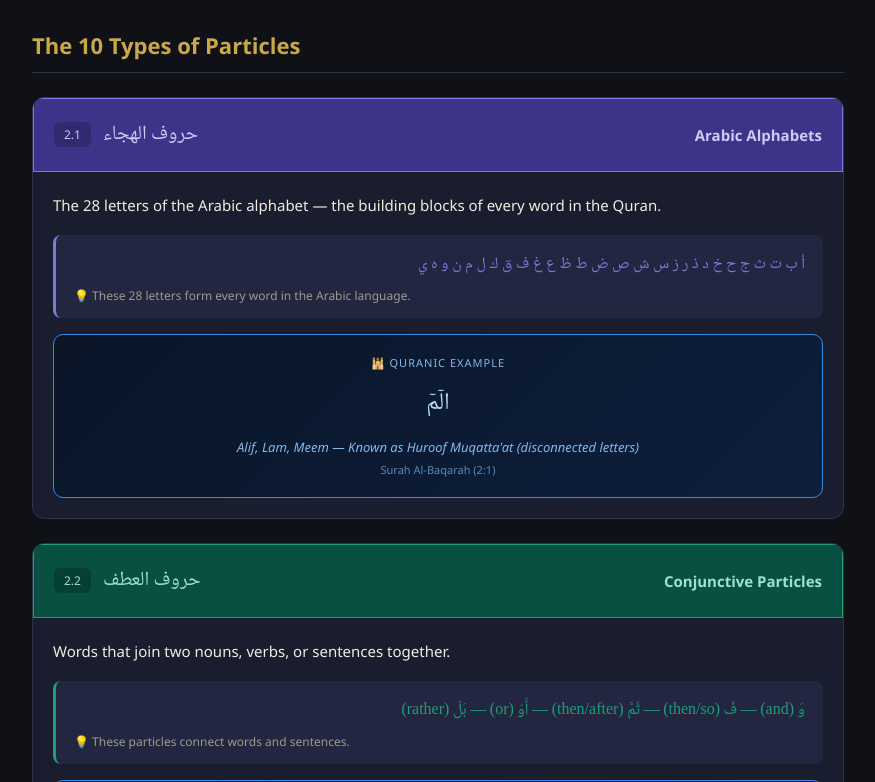
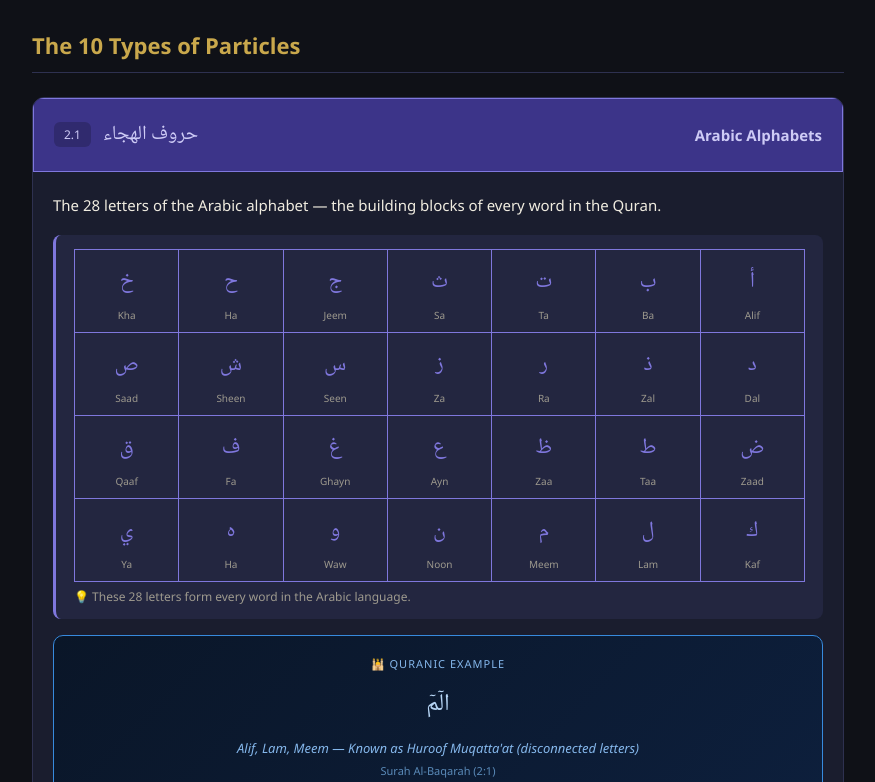
Before and after one commit to aamiryounus/arabic-grammar, a Next.js app: page /lessons/2 in a window 1280 px wide. Shown: the part 636-1418 px from the top of the page, without its empty margins (202-1077 px from the left). Built offline with nearby package versions, Linux system fonts and the light colour scheme.

Commit message:
aphabets in table and with pronunciation in english

```diff
--- a/src/app/lessons/2/page.js
+++ b/src/app/lessons/2/page.js
@@ -22,7 +22,15 @@ const lessonContent = {
         arabic: "حروف الهجاء",
         name: "Arabic Alphabets",
         desc: "The 28 letters of the Arabic alphabet — the building blocks of every word in the Quran.",
-        example: "أ ب ت ث ج ح خ د ذ ر ز س ش ص ض ط ظ ع غ ف ق ك ل م ن و ه ي",
+        example: [
+  {l:"أ",n:"Alif"},{l:"ب",n:"Ba"},{l:"ت",n:"Ta"},{l:"ث",n:"Sa"},
+  {l:"ج",n:"Jeem"},{l:"ح",n:"Ha"},{l:"خ",n:"Kha"},{l:"د",n:"Dal"},
+  {l:"ذ",n:"Zal"},{l:"ر",n:"Ra"},{l:"ز",n:"Za"},{l:"س",n:"Seen"},
+  {l:"ش",n:"Sheen"},{l:"ص",n:"Saad"},{l:"ض",n:"Zaad"},{l:"ط",n:"Taa"},
+  {l:"ظ",n:"Zaa"},{l:"ع",n:"Ayn"},{l:"غ",n:"Ghayn"},{l:"ف",n:"Fa"},
+  {l:"ق",n:"Qaaf"},{l:"ك",n:"Kaf"},{l:"ل",n:"Lam"},{l:"م",n:"Meem"},
+  {l:"ن",n:"Noon"},{l:"و",n:"Waw"},{l:"ه",n:"Ha"},{l:"ي",n:"Ya"},
+],
         exampleNote: "These 28 letters form every word in the Arabic language.",
         quranicEx: "الٓمٓ",
         quranicRef: "Surah Al-Baqarah (2:1)",
@@ -181,7 +189,15 @@ const lessonContent = {
         arabic: "حروف الهجاء",
         name: "عربی حروف تہجی",
         desc: "عربی کے ۲۸ حروف — قرآن کے ہر لفظ کی بنیاد۔",
-        example: "أ ب ت ث ج ح خ د ذ ر ز س ش ص ض ط ظ ع غ ف ق ك ل م ن و ه ي",
+        example: [
+  {l:"أ",n:"Alif"},{l:"ب",n:"Ba"},{l:"ت",n:"Ta"},{l:"ث",n:"Sa"},
+  {l:"ج",n:"Jeem"},{l:"ح",n:"Ha"},{l:"خ",n:"Kha"},{l:"د",n:"Dal"},
+  {l:"ذ",n:"Zal"},{l:"ر",n:"Ra"},{l:"ز",n:"Za"},{l:"س",n:"Seen"},
+  {l:"ش",n:"Sheen"},{l:"ص",n:"Saad"},{l:"ض",n:"Zaad"},{l:"ط",n:"Taa"},
+  {l:"ظ",n:"Zaa"},{l:"ع",n:"Ayn"},{l:"غ",n:"Ghayn"},{l:"ف",n:"Fa"},
+  {l:"ق",n:"Qaaf"},{l:"ك",n:"Kaf"},{l:"ل",n:"Lam"},{l:"م",n:"Meem"},
+  {l:"ن",n:"Noon"},{l:"و",n:"Waw"},{l:"ه",n:"Ha"},{l:"ي",n:"Ya"},
+],
         exampleNote: "یہ ۲۸ حروف عربی زبان کے ہر لفظ کو بناتے ہیں۔",
         quranicEx: "الٓمٓ",
         quranicRef: "سورۃ البقرہ (۲:۱)",
@@ -325,7 +341,47 @@ const lessonContent = {
     nextLesson: "سبق ۳ →",
   },
 };
-
+function AlphabetTable({ letters, borderColor }) {
+  const rows = [];
+  for (let i = 0; i < letters.length; i += 7) {
+    rows.push(letters.slice(i, i + 7));
+  }
+  return (
+    <table
+      style={{
+        width: "100%",
+        borderCollapse: "collapse",
+        marginBottom: "6px",
+        direction: "rtl",
+      }}
+    >
+      <tbody>
+        {rows.map((row, ri) => (
+          <tr key={ri}>
+            {row.map((item, ci) => (
+              <td
+                key={ci}
+                style={{
+                  border: `1px solid ${borderColor}`,
+                  textAlign: "center",
+                  padding: "10px 4px",
+                  width: "14.28%",
+                }}
+              >
+                <div className="arabic" style={{ fontSize: "22px", color: borderColor }}>
+                  {item.l}
+                </div>
+                <div style={{ fontSize: "10px", color: "var(--color-text-muted)", marginTop: "4px" }}>
+                  {item.n}
+                </div>
+              </td>
+            ))}
+          </tr>
+        ))}
+      </tbody>
+    </table>
+  );
+}
 function ParticleCard({ type, isUrdu }) {
   return (
     <div
@@ -402,6 +458,9 @@ function ParticleCard({ type, isUrdu }) {
             borderLeft: `3px solid ${type.border}`,
           }}
         >
+          {Array.isArray(type.example) ? (
+  <AlphabetTable letters={type.example} borderColor={type.border} />
+) : (
   <div
     className="arabic"
     style={{
@@ -414,6 +473,7 @@ function ParticleCard({ type, isUrdu }) {
   >
     {type.example}
   </div>
+)}
           <div
             className={isUrdu ? "urdu" : ""}
             style={{ fontSize: "12px", color: "var(--color-text-muted)" }}
```
Lines whose indentation alone changed are shown as unchanged.
